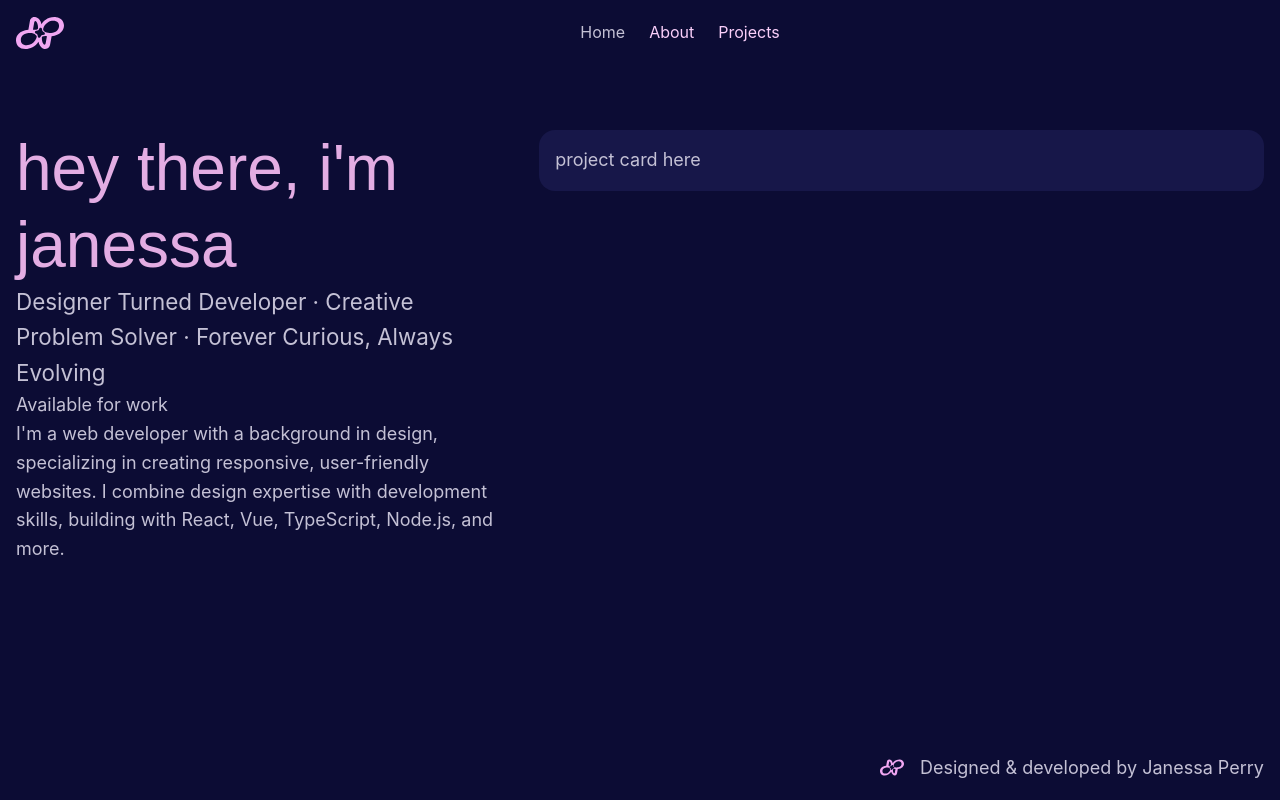
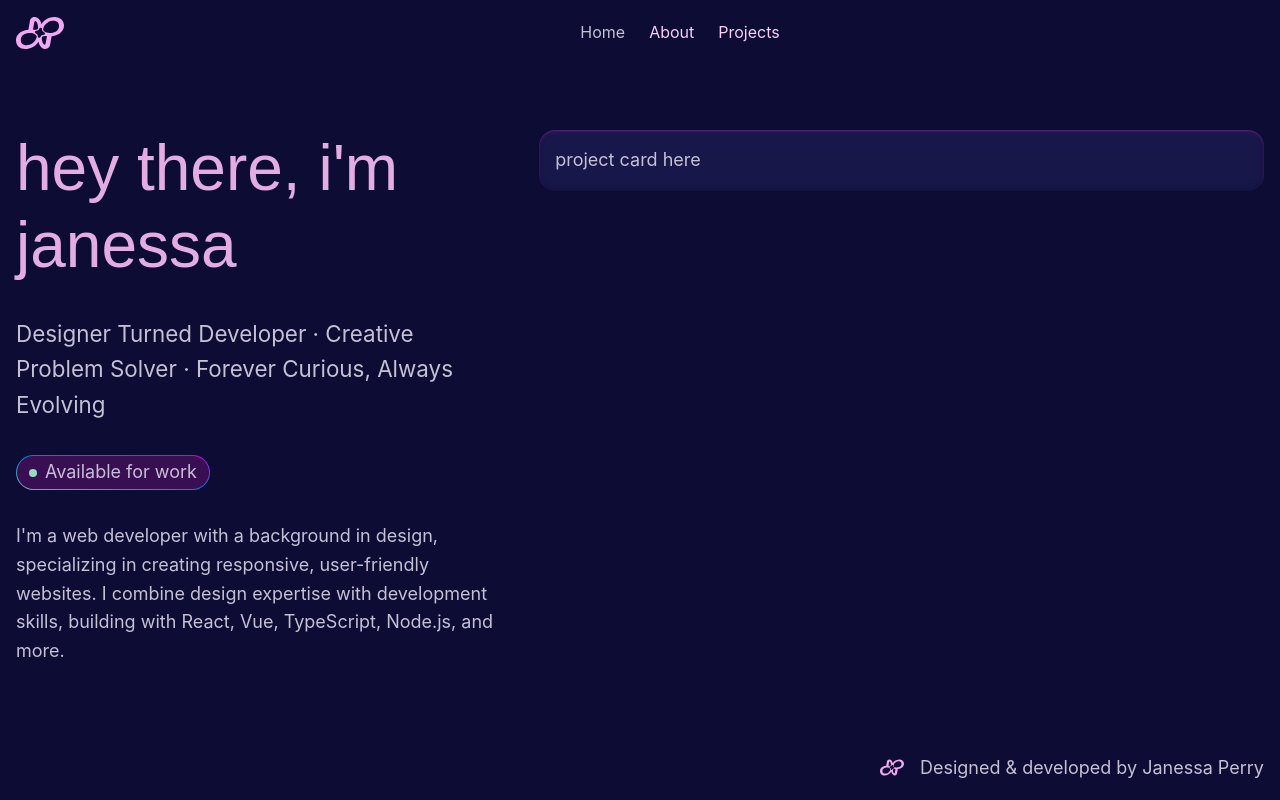
Before and after one commit to janessaperry/portfolio-vue, a Vue app: page / in a window 1280 px wide. Built offline with nearby package versions, Linux system fonts and the light colour scheme; some icons are missing; the HTML template or start-up script is replaced by a standard one.

Commit message:
update HomeView layout and styles; add work status section with new gradients and shadows

```diff
--- a/src/assets/base.css
+++ b/src/assets/base.css
@@ -48,6 +48,7 @@
   --color-surface-light-muted: var(--jp-c-fuschia-muted);
   --color-surface-dark: var(--jp-c-blue-500);
   --color-surface-dark-muted: var(--jp-c-blue-100);
+  --color-surface-dark-alt: var(--jp-c-fuschia-900);
 
   /*--color-border: var(--jp-c-divider-dark-2);*/
   /*--color-border-hover: var(--jp-c-divider-dark-1);*/
@@ -61,6 +62,10 @@
   --color-link-alt: var(--jp-c-seafoam-500);
   --color-button: #000;
   --color-button-hover: #000;
+
+  --color-shadow-inset-light: rgba(227, 173, 227, 0.15);
+  --color-shadow-inset: rgba(252, 0, 255, 0.15);
+  --color-shadow-inset-dark: rgba(12, 12, 52, 0.5);
 }
 
 
@@ -87,6 +92,7 @@ body {
 h1, h2, h3, h4, h5, h6 {
   font-family: Comfortaa, sans-serif;
   line-height: 1.2;
+  font-weight: 500;
   color: var(--color-heading-light);
   text-transform: lowercase;
 }
--- a/src/views/HomeView.vue
+++ b/src/views/HomeView.vue
@@ -8,7 +8,9 @@ import TheWelcome from '../components/TheWelcome.vue'
       <h1>Hey there, I'm Janessa</h1>
       <p class="tagline">Designer Turned Developer · Creative Problem Solver · Forever Curious, Always Evolving</p>
 
-      <div>Available for work</div>
+      <div class="work-status-container">
+        <p class="work-status">Available for work</p>
+      </div>
 
       <p>
         I'm a web developer with a background in design, specializing in creating responsive,
@@ -38,6 +40,9 @@ import TheWelcome from '../components/TheWelcome.vue'
 }
 
 .intro {
+  & > * + * {
+    margin-top: 2rem;
+  }
 
 }
 
@@ -45,10 +50,41 @@ import TheWelcome from '../components/TheWelcome.vue'
   font-size: var(--font-size-lg);
 }
 
+.work-status-container{
+  background: linear-gradient(to top right,
+  rgba(149, 218, 197, 0.8),
+  rgba(0, 157, 255, 0.8),
+  rgba(252, 0, 255, 0.8)
+  );
+  border-radius: 9999px;
+  padding: 1px;
+  width: fit-content;
+}
+
+.work-status {
+  display: flex;
+  align-items: center;
+  gap: 0.5rem;
+  padding: 2px 0.75rem;
+  background-color: var(--color-surface-dark-alt);
+  border-radius: 9999px;
+
+  &::before {
+    content: "";
+    display: block;
+    width: 8px;
+    height: 8px;
+    background-color: #95DAC5;
+    border-radius: 9999px;
+  }
+}
+
 .project-card {
   padding: 1rem;
   background-color: var(--color-surface-dark);
   border-radius: 1rem;
+  box-shadow: inset 0 1px 2px 0 var(--color-shadow-inset-light), inset 0 2px 4px 0 var(--color-shadow-inset), inset 0
+  -2px 4px 0 var(--color-shadow-inset-dark);
 }
 
 @media (min-width: 1024px) {
```
